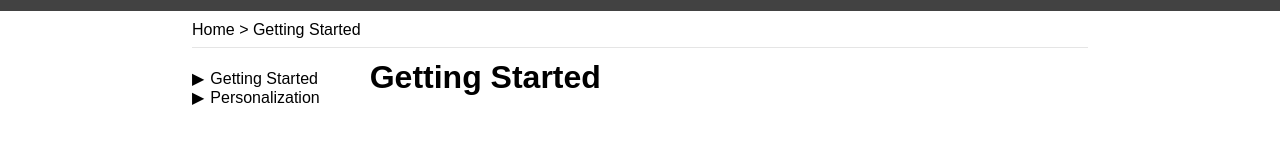
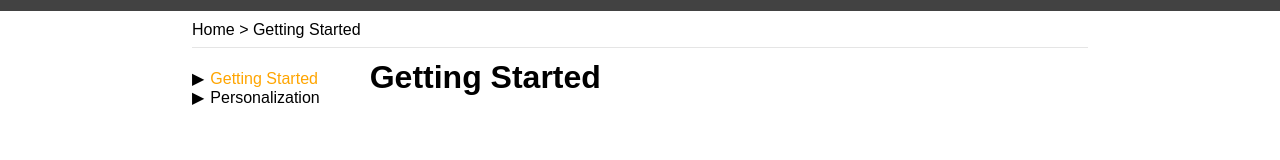
Before and after one commit to RobsonVasconcellos/Landing-Page, a plain HTML site: page index.html in a window 1280 px wide. In both pictures the pointer is over the element 254 px from the left and 267 px from the top of the page. Shown: the part 189-349 px from the top of the page. Drawn offline with Linux system fonts and the light colour scheme.

Commit message:
Item laranja

```diff
--- a/style.css
+++ b/style.css
@@ -111,6 +111,10 @@ ul, #myUL {
     -moz-user-select: none; /* Firefox 2+ */
     -ms-user-select: none; /* IE 10+ */
     user-select: none;
+  }
+
+  .caret:hover {
+      color: orange;
   }
 
   .caret::before {
```
